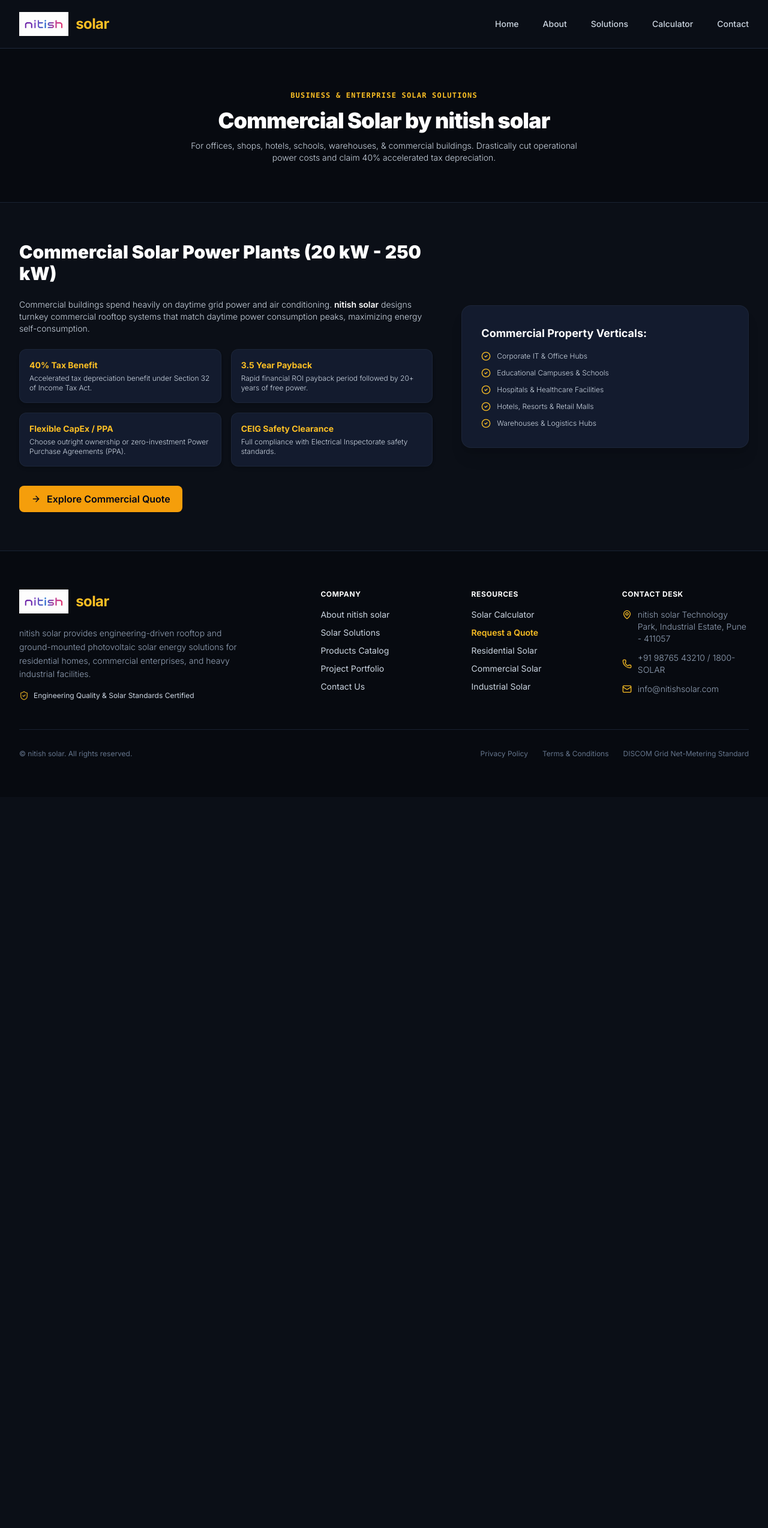
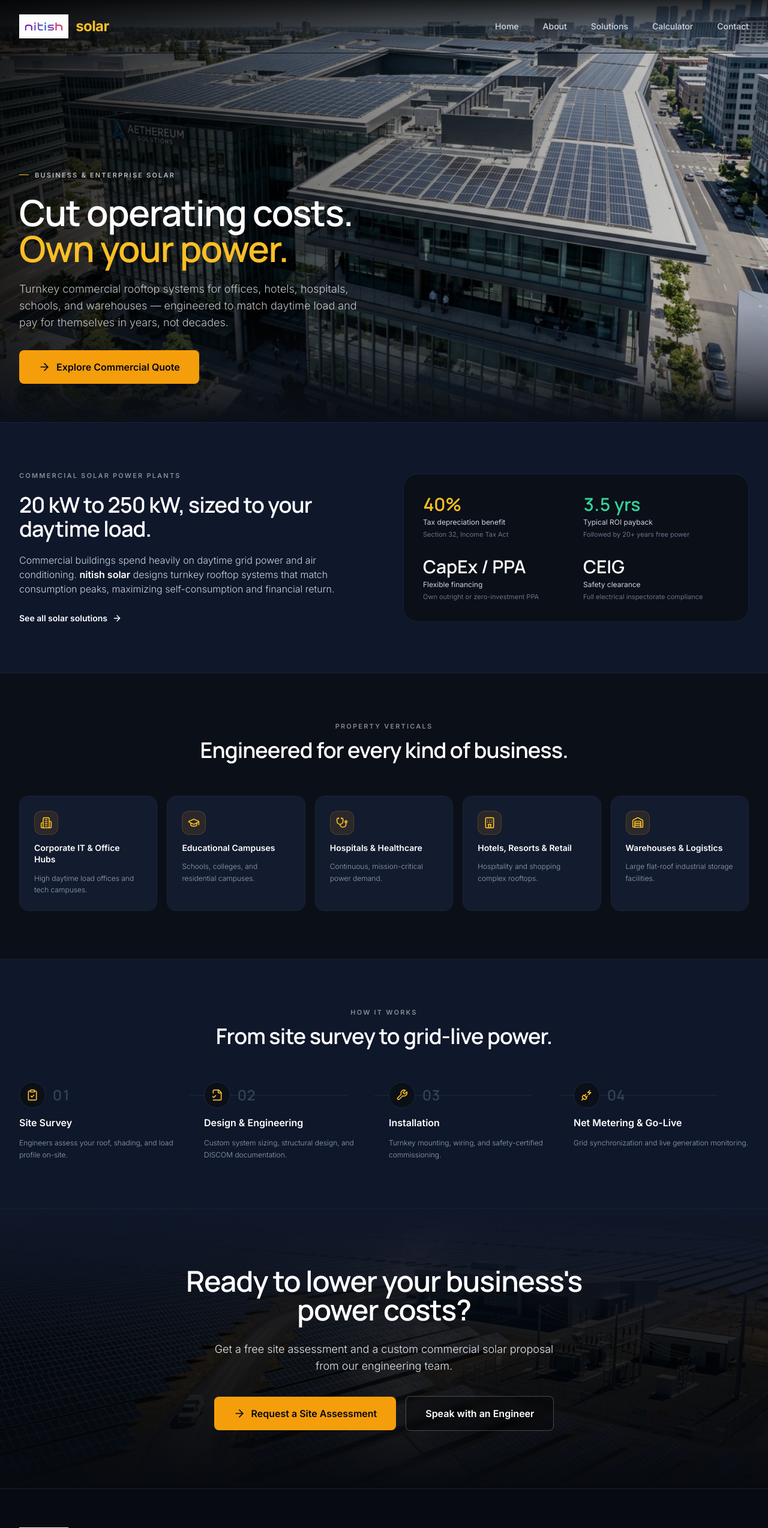
Before and after one commit to ABhi20427/nitish-solar-erp, a Next.js app: page /commercial in a window 1280 px wide. Shown: the top 2548 px of the page at 60% size. Before the commit the page ends 1329 px from the top, so only its background shows below. Built offline with nearby package versions, Linux system fonts and the light colour scheme.

Commit message:
fix: Make Section 4 cards translucent with 45% glassmorphism so backgroundvid1.mp4 is clearly visible

```diff
--- a/src/app/(public)/commercial/page.tsx
+++ b/src/app/(public)/commercial/page.tsx
@@ -1,80 +1,280 @@
 'use client';
 
-import React, { useState } from 'react';
+import React, { useState, useEffect, useRef } from 'react';
+import Image from 'next/image';
+import Link from 'next/link';
 import { PublicNavbar } from '@/components/public/navbar';
 import { PublicFooter } from '@/components/public/footer';
 import { QuoteModal } from '@/components/public/quote-modal';
 import { Button } from '@/components/ui/button';
-import { Building2, CheckCircle2, ArrowRight, ShieldCheck, TrendingUp } from 'lucide-react';
-import Link from 'next/link';
+import {
+  ArrowRight,
+  Building2,
+  GraduationCap,
+  Stethoscope,
+  Hotel,
+  Warehouse,
+  ClipboardCheck,
+  Wrench,
+  FileCheck2,
+  PlugZap,
+} from 'lucide-react';
+
+// Scroll-triggered reveal used across the site's editorial sections — starts
+// slightly offset and settles into place as it enters the viewport.
+function useInView<T extends HTMLElement>() {
+  const ref = useRef<T>(null);
+  const [inView, setInView] = useState(false);
+
+  useEffect(() => {
+    const el = ref.current;
+    if (!el) return;
+    const observer = new IntersectionObserver(
+      ([entry]) => {
+        if (entry.isIntersecting) {
+          setInView(true);
+          observer.disconnect();
+        }
+      },
+      { threshold: 0.2, rootMargin: '0px 0px -10% 0px' }
+    );
+    observer.observe(el);
+    return () => observer.disconnect();
+  }, []);
+
+  return { ref, inView };
+}
+
+const VERTICALS = [
+  { icon: Building2, label: 'Corporate IT & Office Hubs', desc: 'High daytime load offices and tech campuses.' },
+  { icon: GraduationCap, label: 'Educational Campuses', desc: 'Schools, colleges, and residential campuses.' },
+  { icon: Stethoscope, label: 'Hospitals & Healthcare', desc: 'Continuous, mission-critical power demand.' },
+  { icon: Hotel, label: 'Hotels, Resorts & Retail', desc: 'Hospitality and shopping complex rooftops.' },
+  { icon: Warehouse, label: 'Warehouses & Logistics', desc: 'Large flat-roof industrial storage facilities.' },
+];
+
+const PROCESS = [
+  { code: '01', icon: ClipboardCheck, title: 'Site Survey', desc: 'Engineers assess your roof, shading, and load profile on-site.' },
+  { code: '02', icon: FileCheck2, title: 'Design & Engineering', desc: 'Custom system sizing, structural design, and DISCOM documentation.' },
+  { code: '03', icon: Wrench, title: 'Installation', desc: 'Turnkey mounting, wiring, and safety-certified commissioning.' },
+  { code: '04', icon: PlugZap, title: 'Net Metering & Go-Live', desc: 'Grid synchronization and live generation monitoring.' },
+];
+
+function Reveal({ children, className = '' }: { children: React.ReactNode; className?: string }) {
+  const { ref, inView } = useInView<HTMLDivElement>();
+  return (
+    <div
+      ref={ref}
+      className={`transition-all duration-700 ease-out ${inView ? 'opacity-100 translate-y-0' : 'opacity-0 translate-y-6'} ${className}`}
+    >
+      {children}
+    </div>
+  );
+}
 
 export default function CommercialSolarPage() {
   const [isQuoteOpen, setIsQuoteOpen] = useState(false);
 
   return (
     <div className="min-h-screen flex flex-col bg-[#0B0F17] text-slate-100 font-sans antialiased">
-      <PublicNavbar onOpenQuoteModal={() => setIsQuoteOpen(true)} />
+      <PublicNavbar transparentOverlay onOpenQuoteModal={() => setIsQuoteOpen(true)} />
 
-      <section className="bg-[#070A10] text-white py-16 border-b border-slate-800/80">
-        <div className="max-w-7xl mx-auto px-4 sm:px-6 lg:px-8 text-center space-y-3">
-          <span className="text-xs font-mono font-bold uppercase tracking-widest text-amber-400">
-            Business & Enterprise Solar Solutions
-          </span>
-          <h1 className="text-4xl font-black tracking-tight text-white">Commercial Solar by nitish solar</h1>
-          <p className="text-slate-300 max-w-2xl mx-auto text-sm font-light">
-            For offices, shops, hotels, schools, warehouses, & commercial buildings. Drastically cut operational power costs and claim 40% accelerated tax depreciation.
+      {/* HERO */}
+      <section className="relative w-full min-h-[88vh] flex items-end overflow-hidden">
+        <div className="absolute inset-0 z-0">
+          <Image
+            src="/images/industrial_light.png"
+            alt="Commercial rooftop solar installation"
+            fill
+            priority
+            sizes="100vw"
+            className="object-cover object-center"
+          />
+          <div className="absolute inset-0 bg-gradient-to-r from-black/85 via-black/45 to-black/15" />
+          <div className="absolute inset-x-0 bottom-0 h-48 bg-gradient-to-t from-[#0B0F17] via-[#0B0F17]/40 to-transparent" />
+        </div>
+
+        <div className="max-w-7xl mx-auto px-4 sm:px-6 lg:px-8 relative z-10 w-full pb-16 pt-32">
+          <div className="max-w-2xl space-y-6">
+            <div className="flex items-center gap-2.5 text-white/70 text-[11px] font-semibold uppercase tracking-[0.2em]">
+              <span className="w-4 h-px bg-amber-400" />
+              <span>Business & Enterprise Solar</span>
+            </div>
+            <h1 className="font-display text-4xl sm:text-6xl font-semibold tracking-tight text-white leading-[1.08]">
+              Cut operating costs. <span className="text-amber-400">Own your power.</span>
+            </h1>
+            <p className="text-base sm:text-lg text-white/75 font-light leading-relaxed max-w-xl">
+              Turnkey commercial rooftop systems for offices, hotels, hospitals, schools, and warehouses — engineered to match daytime load and pay for themselves in years, not decades.
             </p>
+            <div className="pt-2">
+              <Button
+                variant="accent"
+                size="lg"
+                onClick={() => setIsQuoteOpen(true)}
+                className="bg-amber-500 hover:bg-amber-400 text-slate-950 font-semibold px-8 py-4 rounded-lg text-base border-0"
+                icon={<ArrowRight className="w-5 h-5" />}
+              >
+                Explore Commercial Quote
+              </Button>
+            </div>
+          </div>
         </div>
       </section>
 
-      <main className="max-w-7xl mx-auto px-4 sm:px-6 lg:px-8 py-16 space-y-16">
-        <div className="grid grid-cols-1 lg:grid-cols-12 gap-12 items-center">
-          <div className="lg:col-span-7 space-y-6">
-            <h2 className="text-3xl font-black text-white">Commercial Solar Power Plants (20 kW - 250 kW)</h2>
-            <p className="text-xs sm:text-sm text-slate-300 leading-relaxed font-light">
-              Commercial buildings spend heavily on daytime grid power and air conditioning. <strong className="text-white font-semibold">nitish solar</strong> designs turnkey commercial rooftop systems that match daytime power consumption peaks, maximizing energy self-consumption.
+      {/* VALUE STATS */}
+      <section className="py-20 bg-[#0F172A] border-t border-slate-800/70">
+        <div className="max-w-7xl mx-auto px-4 sm:px-6 lg:px-8">
+          <div className="grid grid-cols-1 lg:grid-cols-12 gap-12 lg:gap-16 items-center">
+            <Reveal className="lg:col-span-6 space-y-5">
+              <span className="text-[11px] font-semibold uppercase tracking-[0.2em] text-white/50 block">
+                Commercial Solar Power Plants
+              </span>
+              <h2 className="font-display text-3xl sm:text-4xl font-semibold text-white tracking-tight leading-tight">
+                20 kW to 250 kW, sized to your daytime load.
+              </h2>
+              <p className="text-slate-300 text-sm sm:text-base leading-relaxed font-light">
+                Commercial buildings spend heavily on daytime grid power and air conditioning. <strong className="text-white font-semibold">nitish solar</strong> designs turnkey rooftop systems that match consumption peaks, maximizing self-consumption and financial return.
               </p>
+              <div className="pt-1">
+                <Link href="/solutions" className="inline-flex items-center gap-2 text-sm font-semibold text-white hover:text-amber-400 transition-colors group">
+                  <span>See all solar solutions</span>
+                  <ArrowRight className="w-4 h-4 group-hover:translate-x-1 transition-transform" />
+                </Link>
+              </div>
+            </Reveal>
 
-            <div className="grid grid-cols-1 sm:grid-cols-2 gap-4 text-xs">
-              <div className="p-4 bg-[#131B2E] rounded-xl border border-slate-800/80 shadow-md space-y-1">
-                <span className="font-bold text-amber-400 block text-sm">40% Tax Benefit</span>
-                <p className="text-slate-300 font-light">Accelerated tax depreciation benefit under Section 32 of Income Tax Act.</p>
+            <Reveal className="lg:col-span-6">
+              <div className="bg-[#0B0F17] rounded-3xl border border-slate-800/70 p-6 sm:p-8 grid grid-cols-2 gap-x-6 gap-y-7">
+                <div className="space-y-1">
+                  <span className="font-display text-3xl font-semibold text-amber-400 block tabular-nums">40%</span>
+                  <span className="text-xs text-slate-300 block">Tax depreciation benefit</span>
+                  <span className="text-[11px] text-slate-500 block">Section 32, Income Tax Act</span>
                 </div>
-              <div className="p-4 bg-[#131B2E] rounded-xl border border-slate-800/80 shadow-md space-y-1">
-                <span className="font-bold text-amber-400 block text-sm">3.5 Year Payback</span>
-                <p className="text-slate-300 font-light">Rapid financial ROI payback period followed by 20+ years of free power.</p>
+                <div className="space-y-1">
+                  <span className="font-display text-3xl font-semibold text-emerald-400 block tabular-nums">3.5 yrs</span>
+                  <span className="text-xs text-slate-300 block">Typical ROI payback</span>
+                  <span className="text-[11px] text-slate-500 block">Followed by 20+ years free power</span>
                 </div>
-              <div className="p-4 bg-[#131B2E] rounded-xl border border-slate-800/80 shadow-md space-y-1">
-                <span className="font-bold text-amber-400 block text-sm">Flexible CapEx / PPA</span>
-                <p className="text-slate-300 font-light">Choose outright ownership or zero-investment Power Purchase Agreements (PPA).</p>
+                <div className="space-y-1">
+                  <span className="font-display text-3xl font-semibold text-white block tabular-nums">CapEx / PPA</span>
+                  <span className="text-xs text-slate-300 block">Flexible financing</span>
+                  <span className="text-[11px] text-slate-500 block">Own outright or zero-investment PPA</span>
                 </div>
-              <div className="p-4 bg-[#131B2E] rounded-xl border border-slate-800/80 shadow-md space-y-1">
-                <span className="font-bold text-amber-400 block text-sm">CEIG Safety Clearance</span>
-                <p className="text-slate-300 font-light">Full compliance with Electrical Inspectorate safety standards.</p>
+                <div className="space-y-1">
+                  <span className="font-display text-3xl font-semibold text-white block tabular-nums">CEIG</span>
+                  <span className="text-xs text-slate-300 block">Safety clearance</span>
+                  <span className="text-[11px] text-slate-500 block">Full electrical inspectorate compliance</span>
                 </div>
               </div>
+            </Reveal>
+          </div>
+        </div>
+      </section>
 
-            <div className="pt-2 flex items-center gap-4">
-              <Link href="/quote">
-                <Button variant="accent" size="lg" className="bg-amber-500 hover:bg-amber-400 text-slate-950 font-bold" icon={<ArrowRight className="w-4 h-4" />}>
-                  Explore Commercial Quote
+      {/* PROPERTY VERTICALS */}
+      <section className="py-20 bg-[#0B0F17] border-t border-slate-800/70">
+        <div className="max-w-7xl mx-auto px-4 sm:px-6 lg:px-8">
+          <Reveal className="text-center max-w-2xl mx-auto space-y-3 mb-14">
+            <span className="text-[11px] font-semibold uppercase tracking-[0.2em] text-white/50 block">
+              Property Verticals
+            </span>
+            <h2 className="font-display text-3xl sm:text-4xl font-semibold text-white tracking-tight">
+              Engineered for every kind of business.
+            </h2>
+          </Reveal>
+
+          <div className="grid grid-cols-1 sm:grid-cols-2 lg:grid-cols-5 gap-4">
+            {VERTICALS.map((v) => (
+              <Reveal key={v.label}>
+                <div className="h-full bg-[#131B2E] border border-slate-800/70 rounded-2xl p-6 space-y-3 hover:border-slate-700 transition-colors">
+                  <div className="w-10 h-10 rounded-xl bg-amber-500/10 border border-amber-500/20 text-amber-400 flex items-center justify-center">
+                    <v.icon className="w-5 h-5" />
+                  </div>
+                  <h3 className="text-sm font-semibold text-white leading-snug">{v.label}</h3>
+                  <p className="text-xs text-slate-400 font-light leading-relaxed">{v.desc}</p>
+                </div>
+              </Reveal>
+            ))}
+          </div>
+        </div>
+      </section>
+
+      {/* PROCESS */}
+      <section className="py-20 bg-[#0F172A] border-t border-slate-800/70">
+        <div className="max-w-7xl mx-auto px-4 sm:px-6 lg:px-8">
+          <Reveal className="text-center max-w-2xl mx-auto space-y-3 mb-14">
+            <span className="text-[11px] font-semibold uppercase tracking-[0.2em] text-white/50 block">
+              How It Works
+            </span>
+            <h2 className="font-display text-3xl sm:text-4xl font-semibold text-white tracking-tight">
+              From site survey to grid-live power.
+            </h2>
+          </Reveal>
+
+          <div className="grid grid-cols-1 sm:grid-cols-2 lg:grid-cols-4 gap-6 lg:gap-4">
+            {PROCESS.map((step, i) => (
+              <Reveal key={step.code} className="relative">
+                <div className="space-y-3">
+                  <div className="flex items-center gap-3">
+                    <div className="w-11 h-11 rounded-full bg-[#0B0F17] border border-slate-800 text-amber-400 flex items-center justify-center shrink-0">
+                      <step.icon className="w-5 h-5" />
+                    </div>
+                    <span className="font-display text-2xl font-semibold text-slate-700 tabular-nums">{step.code}</span>
+                  </div>
+                  <h3 className="text-base font-semibold text-white">{step.title}</h3>
+                  <p className="text-xs text-slate-400 font-light leading-relaxed">{step.desc}</p>
+                </div>
+                {i < PROCESS.length - 1 && (
+                  <div className="hidden lg:block absolute top-[22px] left-[calc(100%-8px)] w-[calc(100%-28px)] h-px bg-slate-800" />
+                )}
+              </Reveal>
+            ))}
+          </div>
+        </div>
+      </section>
+
+      {/* FINAL CTA */}
+      <section className="relative py-24 overflow-hidden border-t border-slate-800/70">
+        <div className="absolute inset-0 z-0">
+          <Image
+            src="/images/hero_light.png"
+            alt="nitish solar commercial energy future"
+            fill
+            sizes="100vw"
+            className="object-cover object-center filter brightness-[0.4]"
+          />
+          <div className="absolute inset-0 bg-gradient-to-b from-[#0F172A] via-black/60 to-[#070A10]" />
+        </div>
+
+        <div className="max-w-3xl mx-auto px-4 sm:px-6 lg:px-8 text-center relative z-10 space-y-7">
+          <h2 className="font-display text-3xl sm:text-5xl font-semibold text-white tracking-tight leading-tight">
+            Ready to lower your business's power costs?
+          </h2>
+          <p className="text-slate-200 text-base sm:text-lg font-light leading-relaxed max-w-xl mx-auto">
+            Get a free site assessment and a custom commercial solar proposal from our engineering team.
+          </p>
+          <div className="flex flex-wrap items-center justify-center gap-4 pt-2">
+            <Button
+              variant="accent"
+              size="lg"
+              onClick={() => setIsQuoteOpen(true)}
+              className="bg-amber-500 hover:bg-amber-400 text-slate-950 font-semibold px-8 py-4 rounded-lg text-base border-0"
+              icon={<ArrowRight className="w-5 h-5" />}
+            >
+              Request a Site Assessment
+            </Button>
+            <Link href="/contact">
+              <Button
+                variant="outline"
+                size="lg"
+                className="!border-white/25 !bg-black/30 backdrop-blur-sm !text-white hover:!bg-white/10 px-8 py-4 rounded-lg text-base font-medium"
+              >
+                Speak with an Engineer
               </Button>
             </Link>
           </div>
         </div>
-
-          <div className="lg:col-span-5 bg-[#131B2E] p-8 rounded-2xl border border-slate-800/80 shadow-xl space-y-4">
-            <h3 className="text-lg font-bold text-white">Commercial Property Verticals:</h3>
-            <ul className="space-y-3 text-xs text-slate-300 font-light">
-              <li className="flex items-center gap-2.5"><CheckCircle2 className="w-4 h-4 text-amber-400 shrink-0" /> Corporate IT & Office Hubs</li>
-              <li className="flex items-center gap-2.5"><CheckCircle2 className="w-4 h-4 text-amber-400 shrink-0" /> Educational Campuses & Schools</li>
-              <li className="flex items-center gap-2.5"><CheckCircle2 className="w-4 h-4 text-amber-400 shrink-0" /> Hospitals & Healthcare Facilities</li>
-              <li className="flex items-center gap-2.5"><CheckCircle2 className="w-4 h-4 text-amber-400 shrink-0" /> Hotels, Resorts & Retail Malls</li>
-              <li className="flex items-center gap-2.5"><CheckCircle2 className="w-4 h-4 text-amber-400 shrink-0" /> Warehouses & Logistics Hubs</li>
-            </ul>
-          </div>
-        </div>
-      </main>
+      </section>
 
       <PublicFooter />
       <QuoteModal isOpen={isQuoteOpen} onClose={() => setIsQuoteOpen(false)} />
```
Also changed, not shown: src/app/(public)/page.tsx (+4 -4 lines). Lines whose indentation alone changed are shown as unchanged.
